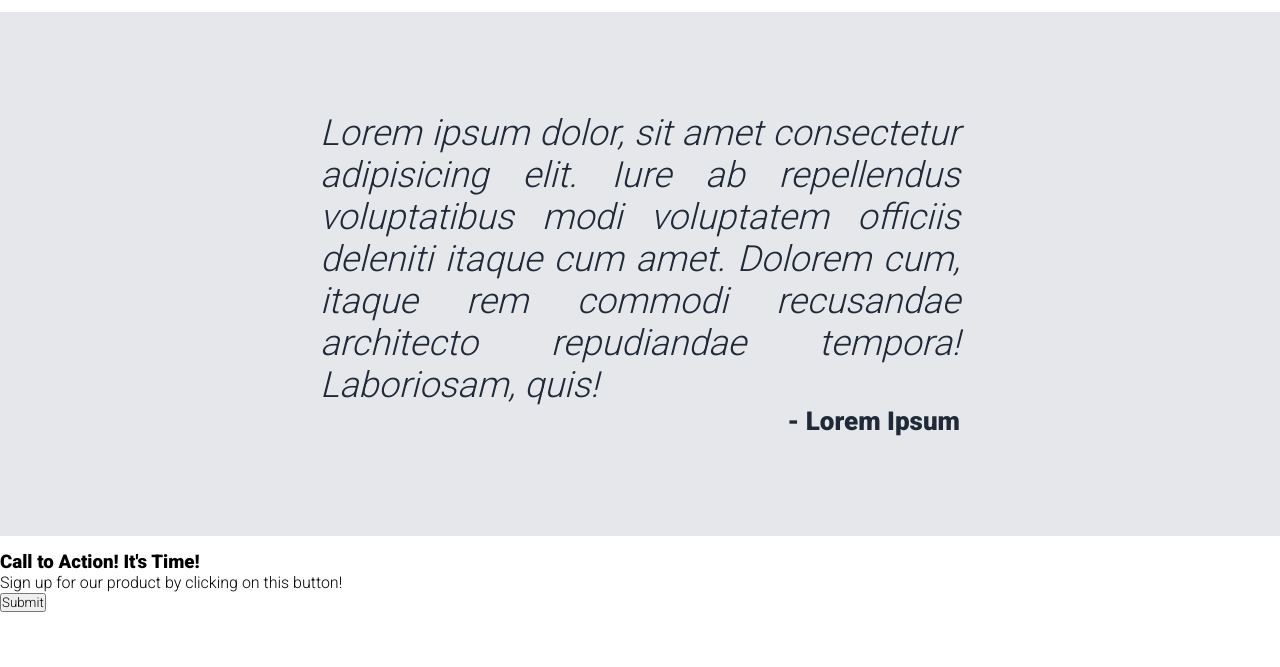
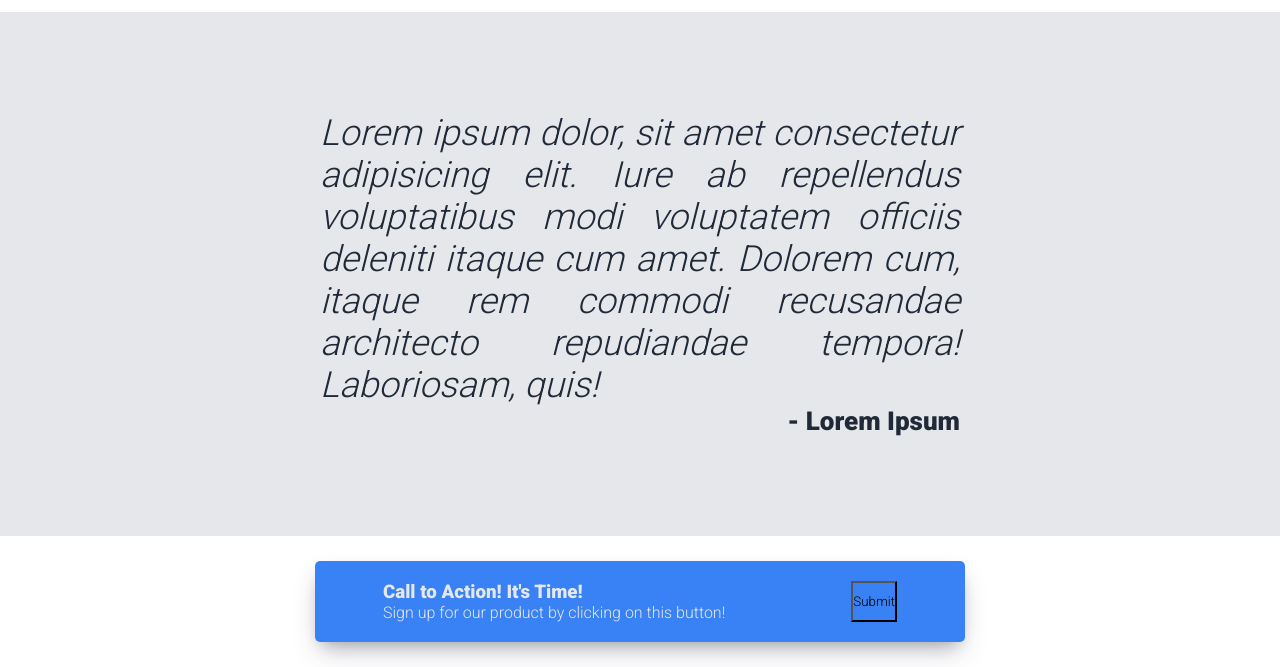
Before and after one commit to zacharyvacek/landing-page, a plain HTML site: page index.html in a window 1280 px wide. Shown: the part 898-1565 px from the top of the page. Before the commit the page ends 1510 px from the top, so only its background shows below. Drawn offline with Linux system fonts and the light colour scheme.

Commit message:
style call to action div

```diff
--- a/main.css
+++ b/main.css
@@ -137,3 +137,21 @@ header a {
     font-size: 26px;
     font-weight: bold;
 }
+
+/* CALL TO ACTION */
+
+.call-div {
+    display: flex;
+    justify-content: space-around;
+    background-color: #3882f6;
+    color: #e5e7eb;
+    width: 50%;
+    margin: 25px auto;
+    padding: 20px 5px;
+    border-radius: 5px;
+    box-shadow: rgba(50, 50, 93, 0.25) 0px 13px 27px -5px, rgba(0, 0, 0, 0.3) 0px 8px 16px -8px;
+}
+
+.call-div button {
+    background-color: #3882f6;
+}
```
